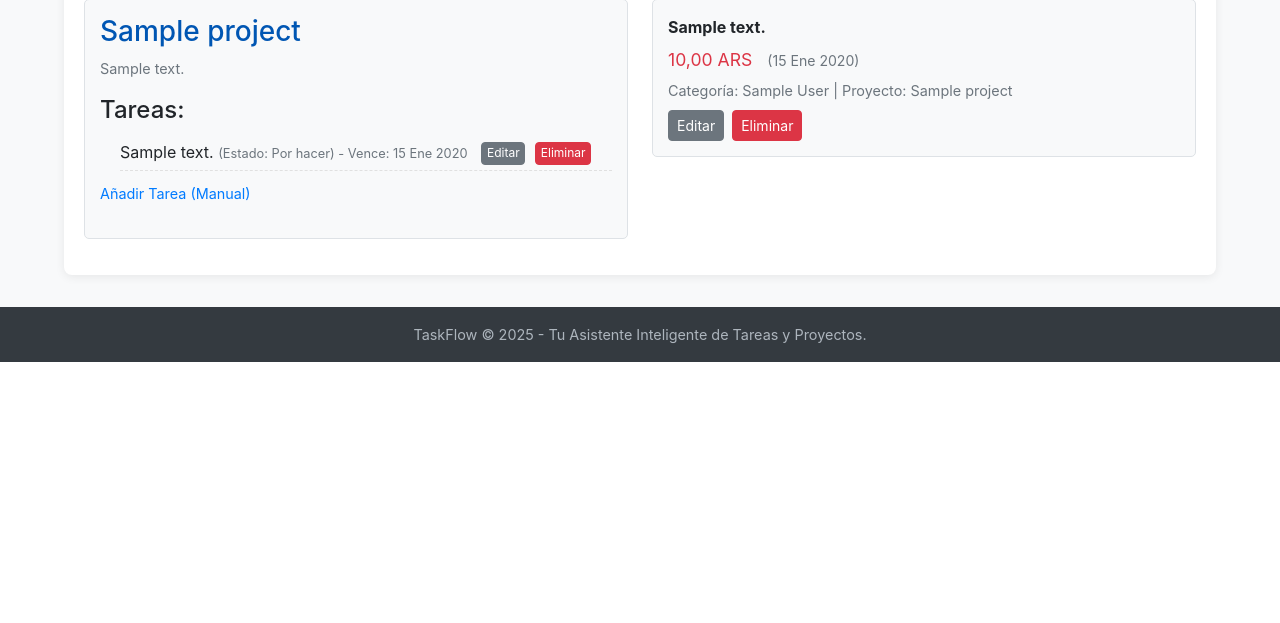
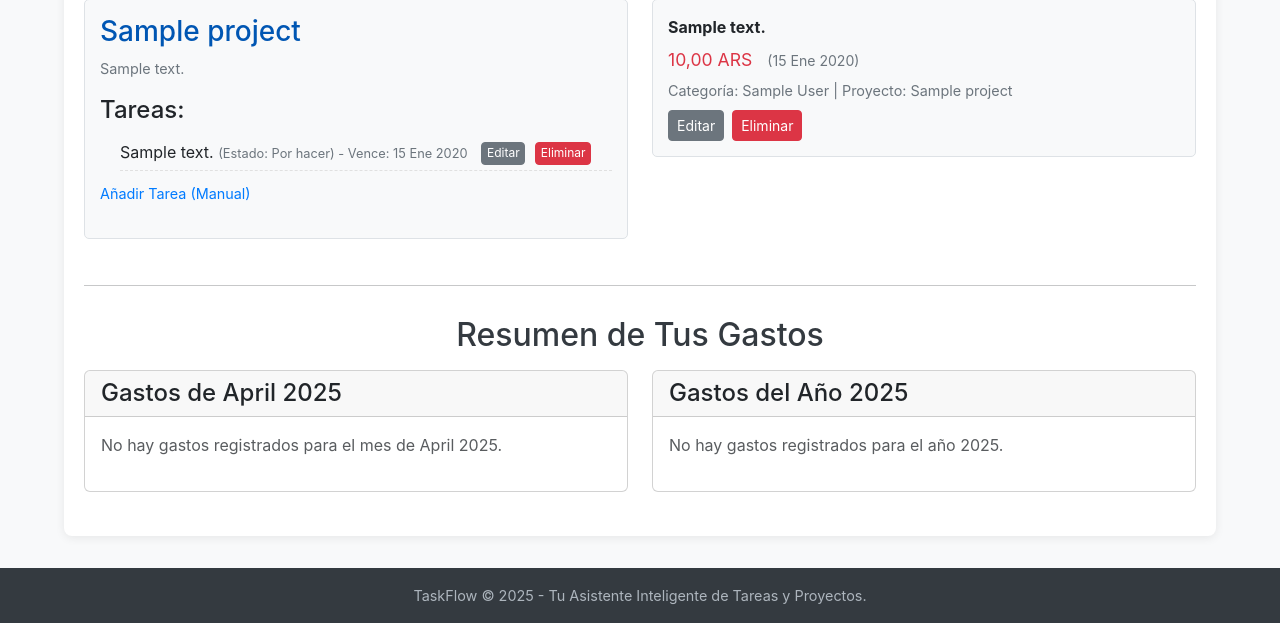
Before and after one commit to Alialmandoz/TaskFlow, a Django app: page / in a window 1280 px wide. Shown: the part 681-1304 px from the top of the page. Before the commit the page ends 1043 px from the top, so only its background shows below. Run offline with Django 5.2, Linux system fonts and the light colour scheme; a user stored in the database is signed in; tables that the repository leaves empty hold one stand-in row (values such as "Sample post").

Commit message:
feat: Implement expense summary by category on dashboard
This commit introduces a new section on the main dashboard to display
summaries of your expenses by category for two periods:
- Last full month
- Current year to date

Backend changes:
- Updated `dashboard/views.py` to calculate these summaries by querying
  Transaction objects, grouping by category, and summing amounts.
- Added new variables to the template context: `gastos_ultimo_mes`,
  `gastos_ano_actual`, `nombre_mes_anterior`, `ano_actual_display`.

Frontend changes:
- Modified `dashboard/templates/dashboard/dashboard.html` to add a new
  "Resumen de Tus Gastos" section.
- This section displays two cards, one for each period, showing
  expenses per category in a table.
- Handles cases where no expense data is available for the periods.

The implementation follows the detailed specification provided in the
issue, including UI layout and data calculation logic.

```diff
--- a/dashboard/templates/dashboard/dashboard.html
+++ b/dashboard/templates/dashboard/dashboard.html
@@ -122,6 +122,78 @@
         </div> {# Fin Columna Derecha #}
     </div> {# Fin .row #}
 
+{# --- AÑADIDO: Sección Resumen de Gastos por Categoría --- #}
+<hr style="margin: 30px 0;">
+
+<section id="expense-summary-section" class="mt-4">
+    <h2 class="mb-3 text-center">Resumen de Tus Gastos</h2>
+
+    <div class="row">
+        {# Columna para Gastos del Último Mes #}
+        <div class="col-md-6 mb-4">
+            <div class="card">
+                <div class="card-header">
+                    <h4 class="mb-0">Gastos de {{ nombre_mes_anterior }}</h4>
+                </div>
+                <div class="card-body">
+                    {% if gastos_ultimo_mes %}
+                        <table class="table table-sm table-hover">
+                            <thead>
+                                <tr>
+                                    <th>Categoría</th>
+                                    <th class="text-end">Total Gastado (€)</th>
+                                </tr>
+                            </thead>
+                            <tbody>
+                                {% for gasto_cat in gastos_ultimo_mes %}
+                                <tr>
+                                    <td>{{ gasto_cat.category__name }}</td>
+                                    <td class="text-end">{{ gasto_cat.total_gastado|floatformat:2 }} €</td>
+                                </tr>
+                                {% endfor %}
+                            </tbody>
+                        </table>
+                    {% else %}
+                        <p class="text-muted">No hay gastos registrados para el mes de {{ nombre_mes_anterior }}.</p>
+                    {% endif %}
+                </div>
+            </div>
+        </div>
+
+        {# Columna para Gastos del Año Actual #}
+        <div class="col-md-6 mb-4">
+            <div class="card">
+                <div class="card-header">
+                    <h4 class="mb-0">Gastos del Año {{ ano_actual_display }}</h4>
+                </div>
+                <div class="card-body">
+                    {% if gastos_ano_actual %}
+                        <table class="table table-sm table-hover">
+                            <thead>
+                                <tr>
+                                    <th>Categoría</th>
+                                    <th class="text-end">Total Gastado (€)</th>
+                                </tr>
+                            </thead>
+                            <tbody>
+                                {% for gasto_cat in gastos_ano_actual %}
+                                <tr>
+                                    <td>{{ gasto_cat.category__name }}</td>
+                                    <td class="text-end">{{ gasto_cat.total_gastado|floatformat:2 }} €</td>
+                                </tr>
+                                {% endfor %}
+                            </tbody>
+                        </table>
+                    {% else %}
+                        <p class="text-muted">No hay gastos registrados para el año {{ ano_actual_display }}.</p>
+                    {% endif %}
+                </div>
+            </div>
+        </div>
+    </div>
+</section>
+{# --- FIN AÑADIDO --- #}
+
 {% endblock %}
 
 {% block javascript %}
--- a/dashboard/views.py
+++ b/dashboard/views.py
@@ -2,6 +2,14 @@
 
 from django.shortcuts import render
 from django.contrib.auth.decorators import login_required
+from django.db.models import Sum
+# F and Q might not be strictly necessary for this specific implementation if we filter by category__isnull=False,
+# but they are good to have for more complex queries.
+# from django.db.models import F, Q
+from django.utils import timezone
+from datetime import timedelta
+# monthrange is not used in the provided snippet, can be omitted for now.
+# from calendar import monthrange
 
 # Importar modelos de otras apps
 from tasks.models import Project
@@ -22,9 +30,52 @@ def dashboard_view(request):
         type='expense'
     ).select_related('category', 'project').order_by('-transaction_date', '-created_at')[:5]
 
+    # --- LÓGICA PARA RESUMEN DE GASTOS ---
+    today = timezone.localdate()
+
+    # Periodo: Último Mes Completo
+    first_day_current_month = today.replace(day=1)
+    last_day_last_month = first_day_current_month - timedelta(days=1)
+    first_day_last_month = last_day_last_month.replace(day=1)
+
+    gastos_ultimo_mes = Transaction.objects.filter(
+        user=request.user,
+        type='expense',
+        transaction_date__gte=first_day_last_month,
+        transaction_date__lte=last_day_last_month,
+        category__isnull=False # Considerar solo transacciones con categoría
+    ).values(
+        'category__name' # Agrupar por nombre de categoría
+    ).annotate(
+        total_gastado=Sum('amount') # Sumar los montos
+    ).order_by('-total_gastado') # Opcional: ordenar por el que más gastó
+
+    # Periodo: Año Actual
+    first_day_current_year = today.replace(month=1, day=1)
+
+    gastos_ano_actual = Transaction.objects.filter(
+        user=request.user,
+        type='expense',
+        transaction_date__gte=first_day_current_year,
+        transaction_date__lte=today, # Hasta el día de hoy
+        category__isnull=False
+    ).values(
+        'category__name'
+    ).annotate(
+        total_gastado=Sum('amount')
+    ).order_by('-total_gastado')
+
+    nombre_mes_anterior = last_day_last_month.strftime("%B %Y")
+    ano_actual_display = today.year
+    # --- FIN LÓGICA RESUMEN DE GASTOS ---
+
     context = {
         'projects': projects,
         'recent_transactions': recent_transactions,
+        'gastos_ultimo_mes': gastos_ultimo_mes,
+        'gastos_ano_actual': gastos_ano_actual,
+        'nombre_mes_anterior': nombre_mes_anterior,
+        'ano_actual_display': ano_actual_display,
         # Aquí podríamos añadir más datos en el futuro (ej. tareas_proximas, etc.)
     }
     # Renderizará una nueva plantilla que crearemos a continuación
```
